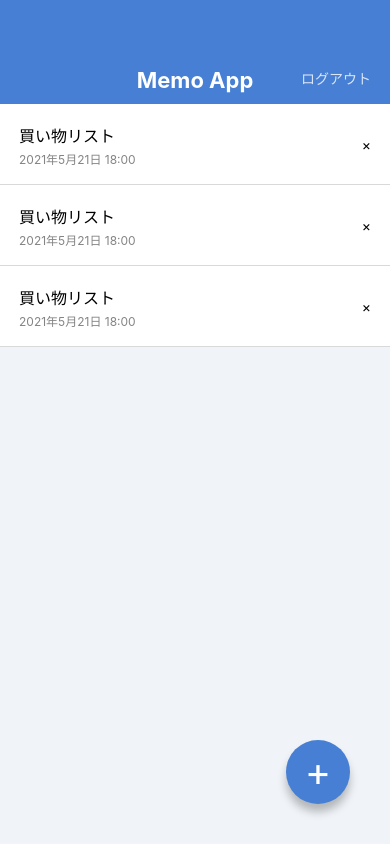
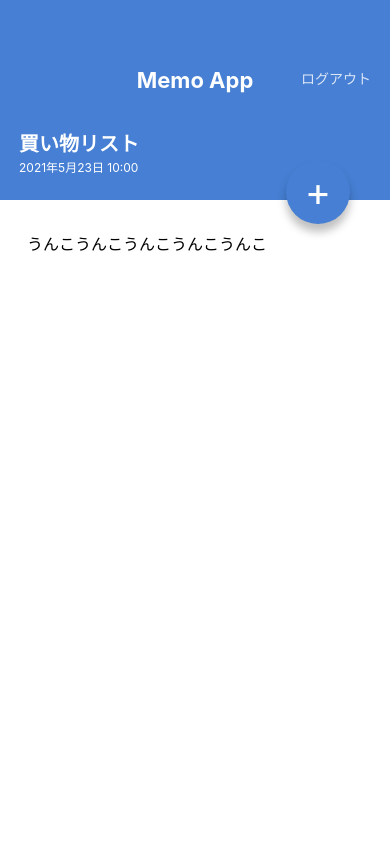
Before and after one commit to kozonishizawa/MemoApp, a React Native app: screen / in a window 390 px wide. Built offline with nearby package versions, Linux system fonts and the light colour scheme.

Commit message:
Create MemoDetailScreen

```diff
--- a/App.jsx
+++ b/App.jsx
@@ -1,25 +1,10 @@
 import React from 'react';
-import { StyleSheet, View } from 'react-native';
 
-import AppBar from './src/components/AppBar';
-import MemoList from './src/components/MemoList';
-import CircleButton from './src/components/CercleButton';
-
+import MemoListScreen from './src/screens/MemoListScreen';
+import MemoDetailScreen from './src/screens/MemoDetailScreen';
 export default function App() {
   return (
-    <View style={styles.container}>
-
-      <AppBar />
-      <MemoList />
-      <CircleButton>+</CircleButton>
-
-    </View>
+    // <MemoListScreen />
+    <MemoDetailScreen />
   );
 }
-
-const styles = StyleSheet.create({
-  container: {
-    flex: 1,
-    backgroundColor: '#F0F4F8',
-  },
-});
--- a/src/components/CercleButton.jsx
+++ b/src/components/CercleButton.jsx
@@ -2,12 +2,12 @@
 import { View, Text, StyleSheet } from 'react-native';
 
 // eslint-disable-next-line import/no-extraneous-dependencies
-import { string } from 'prop-types';
+import { string, shape } from 'prop-types';
 
 export default function CircleButton(props) {
-  const { children } = props;
+  const { children, style } = props;
   return (
-    <View style={styles.circleButton}>
+    <View style={[styles.circleButton, style]}>
       <Text style={styles.circleButtonLabel}>{ children }</Text>
     </View>
   );
@@ -15,6 +15,11 @@
 
 CircleButton.propTypes = {
   children: string.isRequired,
+  style: shape(),
+};
+
+CircleButton.defaultProps = {
+  style: null,
 };
 
 const styles = StyleSheet.create({
--- /dev/null
+++ b/src/screens/MemoDetailScreen.jsx
@@ -0,0 +1,54 @@
+import React from 'react';
+import { View, ScrollView, Text, StyleSheet } from 'react-native';
+
+import AppBar from '../components/AppBar';
+import CircleButton from '../components/CercleButton';
+
+export default function MemoDetailScreen() {
+  return (
+    <View style={styles.container}>
+      <AppBar />
+      <View style={styles.memoHeader}>
+        <Text style={styles.memoTitle}>買い物リスト</Text>
+        <Text style={styles.memoDate}>2021年5月23日 10:00</Text>
+      </View>
+      <ScrollView style={styles.memoBody}>
+        <Text style={styles.memoText}>
+          うんこうんこうんこうんこうんこ
+        </Text>
+      </ScrollView>
+      <CircleButton style={{ top: 160, bottom: 'auto' }}>+</CircleButton>
+    </View>
+  );
+}
+
+const styles = StyleSheet.create({
+  container: {
+    backgroundColor: '#ffffff',
+  },
+  memoHeader: {
+    backgroundColor: '#467FD3',
+    justifyContent: 'center',
+    paddingVertical: 24,
+    paddingHorizontal: 19,
+  },
+  memoTitle: {
+    color: '#ffffff',
+    fontSize: 20,
+    lineHeight: 32,
+    fontWeight: 'bold',
+  },
+  memoDate: {
+    color: '#ffffff',
+    fontSize: 12,
+    lineHeight: 16,
+  },
+  memoBody: {
+    paddingVertical: 32,
+    paddingHorizontal: 27,
+  },
+  memoText: {
+    fontSize: 16,
+    lineHeight: 24,
+  },
+});
--- /dev/null
+++ b/src/screens/MemoListScreen.jsx
@@ -0,0 +1,23 @@
+import React from 'react';
+import { StyleSheet, View } from 'react-native';
+
+import AppBar from '../components/AppBar';
+import MemoList from '../components/MemoList';
+import CircleButton from '../components/CercleButton';
+
+export default function MemoListScreen() {
+  return (
+    <View style={styles.container}>
+      <AppBar />
+      <MemoList />
+      <CircleButton>+</CircleButton>
+    </View>
+  );
+}
+
+const styles = StyleSheet.create({
+  container: {
+    flex: 1,
+    backgroundColor: '#F0F4F8',
+  },
+});
```
